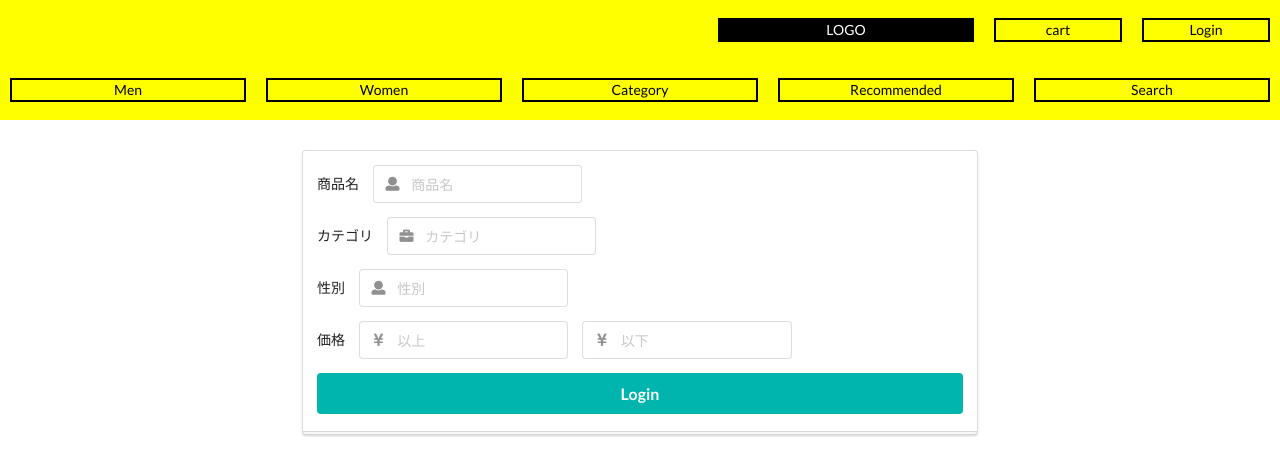
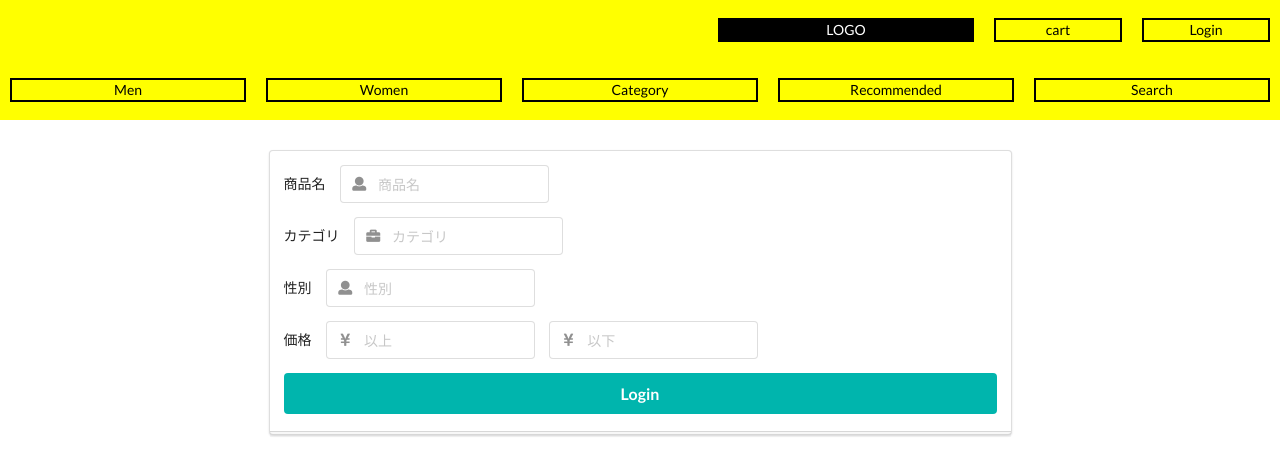
Before and after one commit to taichi-k/teamlab_view_demo, a plain HTML site: page search.html in a window 1280 px wide. Shown: the top 452 px of the page. Drawn offline with nearby package versions, Linux system fonts and the light colour scheme; grey boxes are pictures that could not be loaded.

Commit message:
second commit

```diff
--- a/common/style.css
+++ b/common/style.css
@@ -97,6 +97,6 @@ body {
   margin: 20px auto;
 }
 .side_margin{
-  margin-left: 20%;
-  margin-right: 20%;
+  margin-left: 15vw;
+  margin-right: 15vw;
 }
```
Also changed, not shown: 1 other file.
